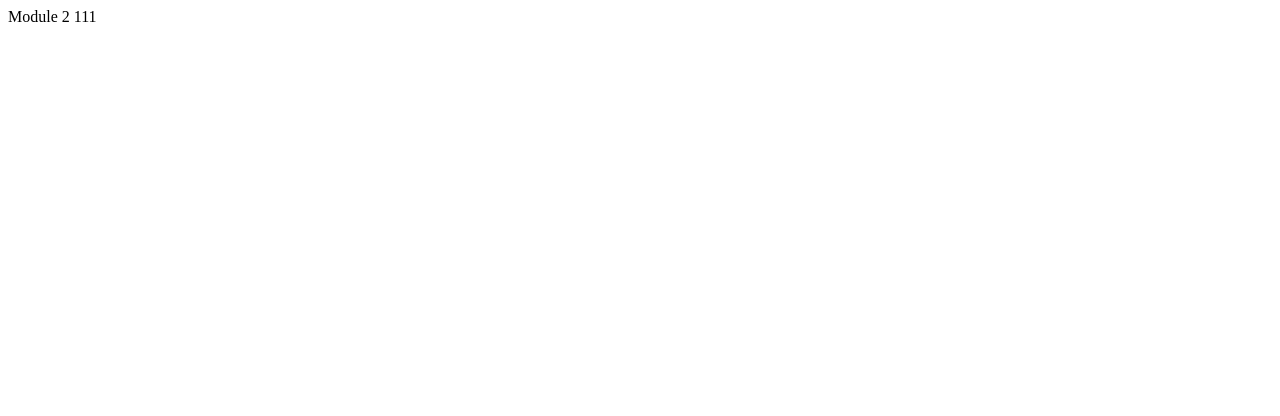
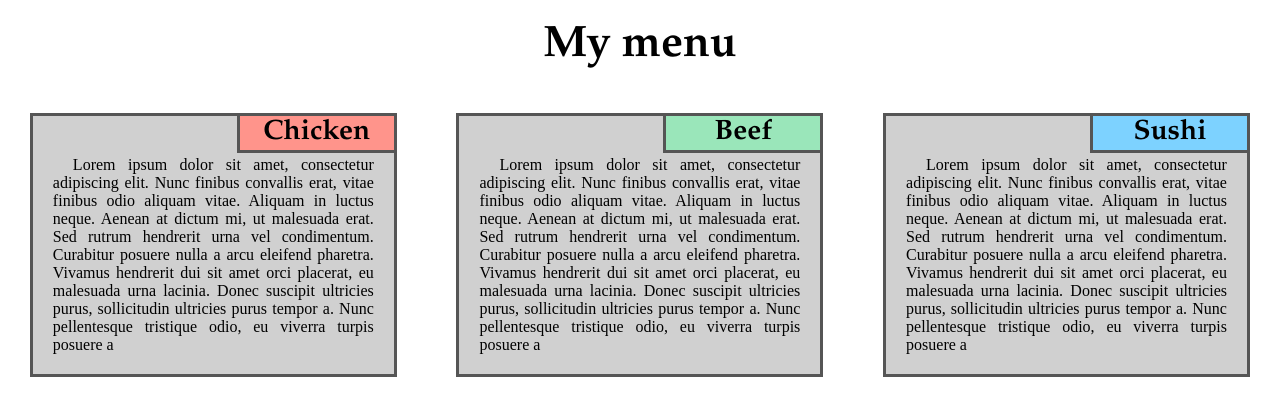
Before and after one commit to Ardmacha/module2-solution, a plain HTML site: page module2/index.html in a window 1280 px wide. Drawn offline with Linux system fonts and the light colour scheme.

Commit message:
final add

```diff
--- a/module2/css/style.css
+++ b/module2/css/style.css
@@ -0,0 +1,81 @@
+* {
+    box-sizing: border-box;
+    margin: 0;
+    padding: 0;
+}
+h1 {
+    font-family: Garamond;
+    font-size: 2.75em;
+    text-align: center;
+    margin-top: 20px;
+    margin-bottom: 40px;
+}
+.container{
+    position: relative;
+    border: 3px solid #555555;
+    background-color: #d0d0d0;
+    width: 86%;
+    margin-left: auto;
+    margin-right: auto;
+    padding: 20px;
+    text-align: justify;
+    color: #000000;
+}
+h2 {
+    border: 3px solid #555555;
+    position: absolute;
+    right: -3px;
+    top: -3px;
+    width: 160px;
+    height: 40 px;
+    font-family: Garamond;
+    font-size: 1.75em;
+    text-align: center;
+}
+#red {
+    background-color: #ff948b;
+}
+#green{
+    background-color: #9ae6ba;
+}
+#blue{
+    background-color: #7dd2ff;
+}
+p {
+    font-family: Myriad Pro;
+    margin-top: 20px;
+    text-indent: 20px;
+}
+.row {
+    width: 100%;
+}
+
+/** Large devices **/
+@media (min-width: 992px) {
+   .col-lg-4 {
+    float: left;
+    width: 33.33%;
+  }
+}
+
+/** Medium devices **/
+@media (min-width: 768px) and (max-width: 991px) {
+ .col-md-6, .col-md-12 {
+     float: left;
+     margin-bottom: 7%;
+  }
+  .col-md-6 {
+      width: 50%;
+  }
+  .col-md-12 {
+      width: 100%;
+  }
+}
+
+/** Small devices **/
+@media (max-width: 767px) {
+  .col-sm-12 {
+      width: 100%;
+      margin-bottom: 3%;
+  }
+}
--- a/module2/index.html
+++ b/module2/index.html
@@ -1,9 +1,31 @@
 <!DOCTYPE html>
 <html>
     <head>
-        <title>Module 2</title>
+    <meta charset=utf-8>
+    <meta name="viewport" content="width=device-width, initial-scale=1">
+    <link rel="stylesheet" href="css/style.css">
     </head>
     <body>
-        <div>Module 2 111</div>
+       <h1>My menu</h1>
+        <div class="row">
+        <div class="col-lg-4 col-md-6 col-sm-12">
+            <div class="container">
+            <h2 id="red">Chicken</h2>
+            <p>Lorem ipsum dolor sit amet, consectetur adipiscing elit. Nunc finibus convallis erat, vitae finibus odio aliquam vitae. Aliquam in luctus neque. Aenean at dictum mi, ut malesuada erat. Sed rutrum hendrerit urna vel condimentum. Curabitur posuere nulla a arcu eleifend pharetra. Vivamus hendrerit dui sit amet orci placerat, eu malesuada urna lacinia. Donec suscipit ultricies purus, sollicitudin ultricies purus tempor a. Nunc pellentesque tristique odio, eu viverra turpis posuere a</p>
+            </div>
+        </div >
+        <div class="col-lg-4 col-md-6 col-sm-12">
+          <div class="container", id="1">
+           <h2 id="green">Beef</h2>
+            <p>Lorem ipsum dolor sit amet, consectetur adipiscing elit. Nunc finibus convallis erat, vitae finibus odio aliquam vitae. Aliquam in luctus neque. Aenean at dictum mi, ut malesuada erat. Sed rutrum hendrerit urna vel condimentum. Curabitur posuere nulla a arcu eleifend pharetra. Vivamus hendrerit dui sit amet orci placerat, eu malesuada urna lacinia. Donec suscipit ultricies purus, sollicitudin ultricies purus tempor a. Nunc pellentesque tristique odio, eu viverra turpis posuere a</p>
+            </div>
+        </div>
+        <div class="col-lg-4 col-md-12 col-sm-12">
+          <div class="container">
+           <h2 id="blue">Sushi</h2>
+            <p>Lorem ipsum dolor sit amet, consectetur adipiscing elit. Nunc finibus convallis erat, vitae finibus odio aliquam vitae. Aliquam in luctus neque. Aenean at dictum mi, ut malesuada erat. Sed rutrum hendrerit urna vel condimentum. Curabitur posuere nulla a arcu eleifend pharetra. Vivamus hendrerit dui sit amet orci placerat, eu malesuada urna lacinia. Donec suscipit ultricies purus, sollicitudin ultricies purus tempor a. Nunc pellentesque tristique odio, eu viverra turpis posuere a</p>
+            </div>
+        </div>
+        </div>
     </body>
 </html>
```
